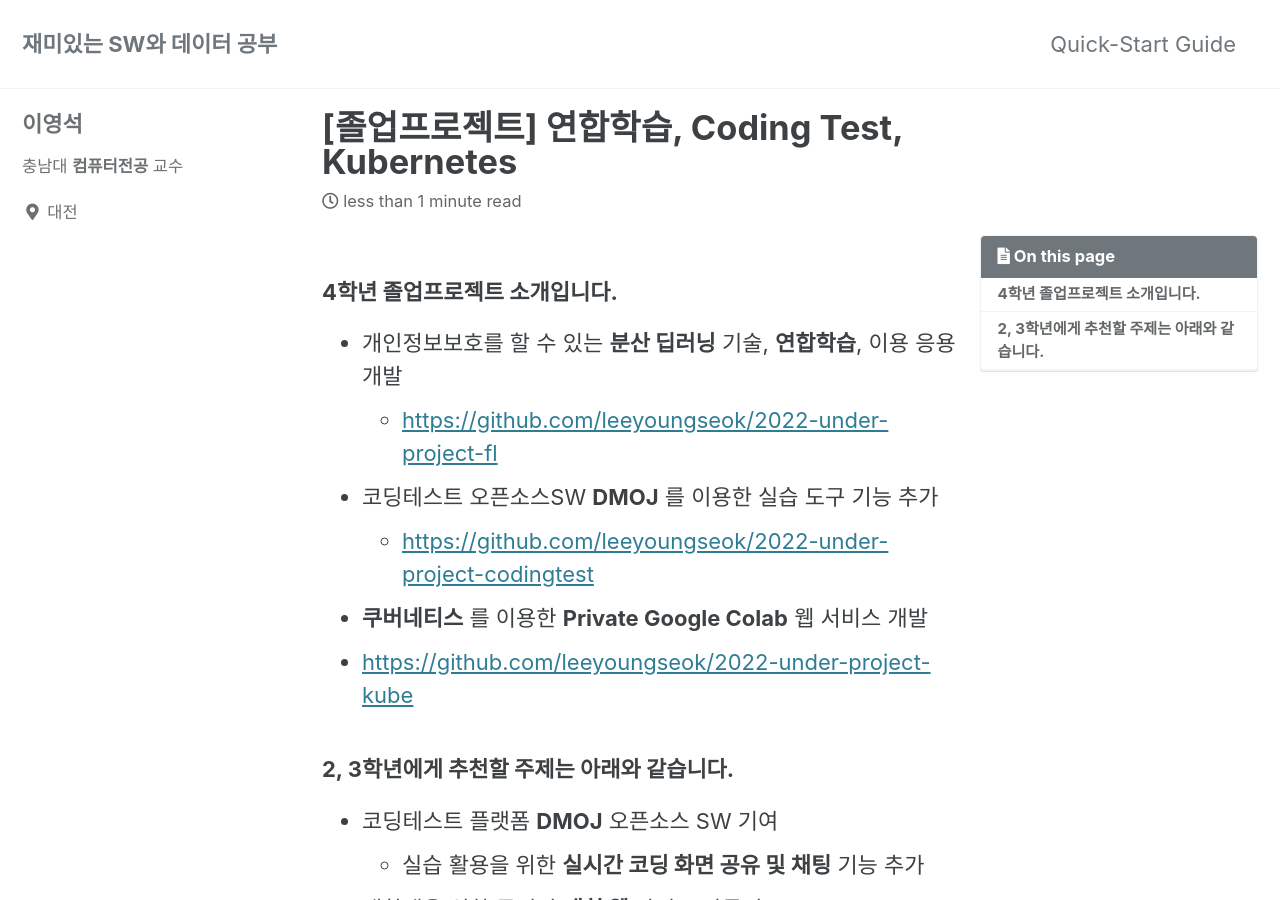
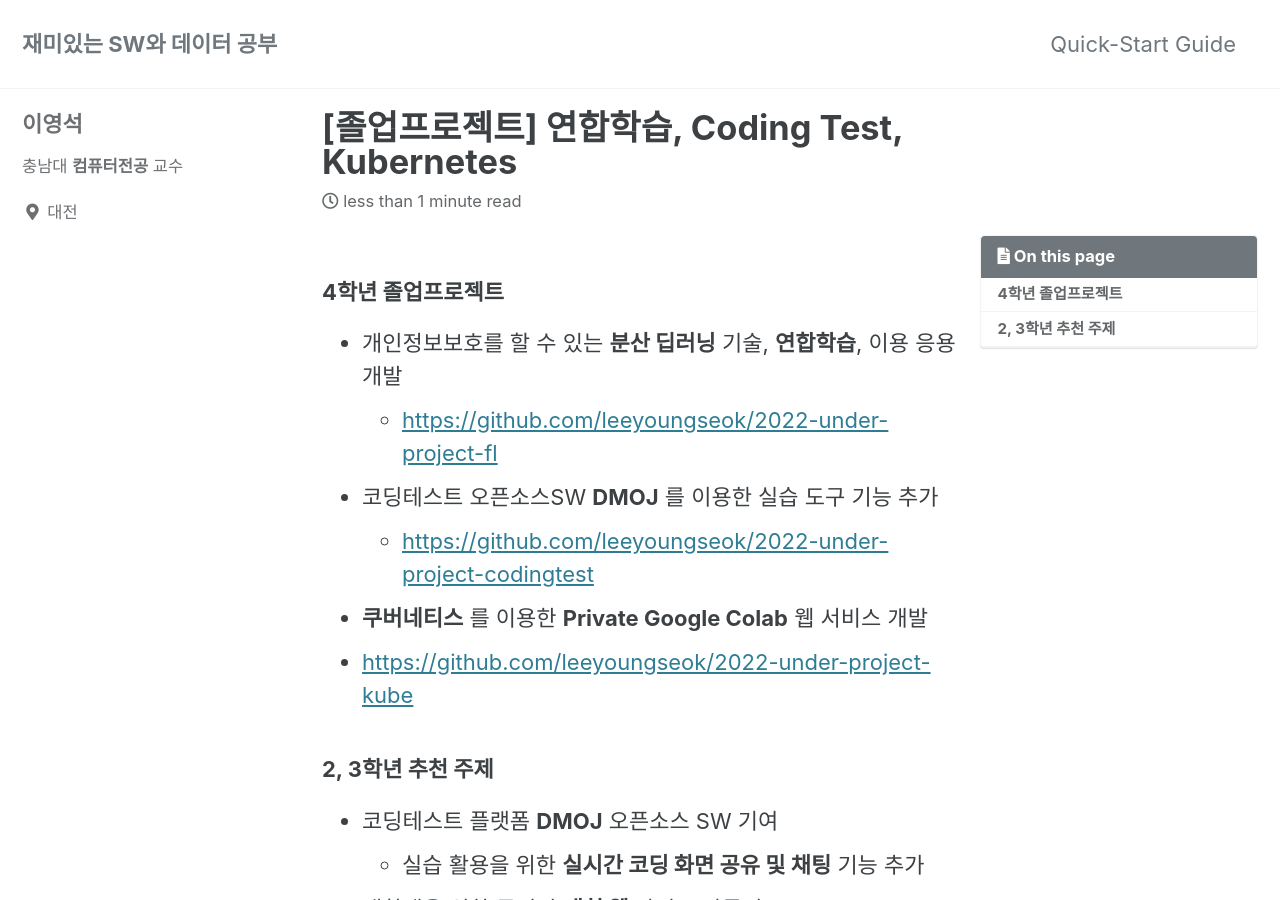
Before and after one commit to leeyoungseok/leeyoungseok.github.com, a Jekyll site: the page built from _posts/2021-12-20-under-project-list.md, in a window 1280 px wide and 900 px high. Built offline with Jekyll 4.4.1, drawn with Linux system fonts in a browser that asks for light colours; cached includes are drawn as plain includes.

Commit message:
Update 2021-12-20-under-project-list.md

```diff
--- a/_posts/2021-12-20-under-project-list.md
+++ b/_posts/2021-12-20-under-project-list.md
@@ -14,7 +14,7 @@ date: 2021-12-19
 last_modified_at: 2021-12-19
 ---
 
-###### 4학년 졸업프로젝트 소개입니다.
+###### 4학년 졸업프로젝트
 
 * 개인정보보호를 할 수 있는 __분산 딥러닝__ 기술, __연합학습__, 이용 응용 개발
   - <https://github.com/leeyoungseok/2022-under-project-fl>
@@ -22,11 +22,11 @@ last_modified_at: 2021-12-19
 * 코딩테스트 오픈소스SW __DMOJ__ 를 이용한 실습 도구 기능 추가
   - <https://github.com/leeyoungseok/2022-under-project-codingtest>
 
-*  __쿠버네티스__ 를 이용한 __Private Google Colab__ 웹 서비스 개발
+*   __쿠버네티스__ 를 이용한 __Private Google Colab__ 웹 서비스 개발
   - <https://github.com/leeyoungseok/2022-under-project-kube>
 
 
-######  2, 3학년에게 추천할 주제는 아래와 같습니다.
+######  2, 3학년 추천 주제
 
 * 코딩테스트 플랫폼 __DMOJ__ 오픈소스 SW 기여
   - 실습 활용을 위한 __실시간 코딩 화면 공유 및 채팅__ 기능 추가
```
